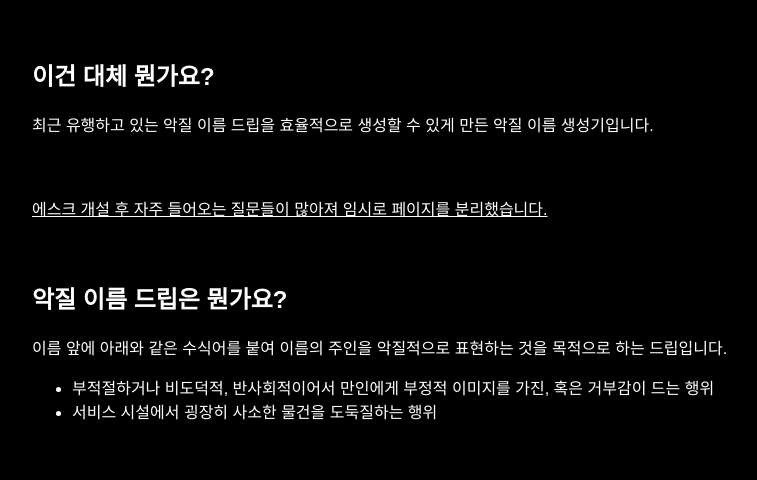
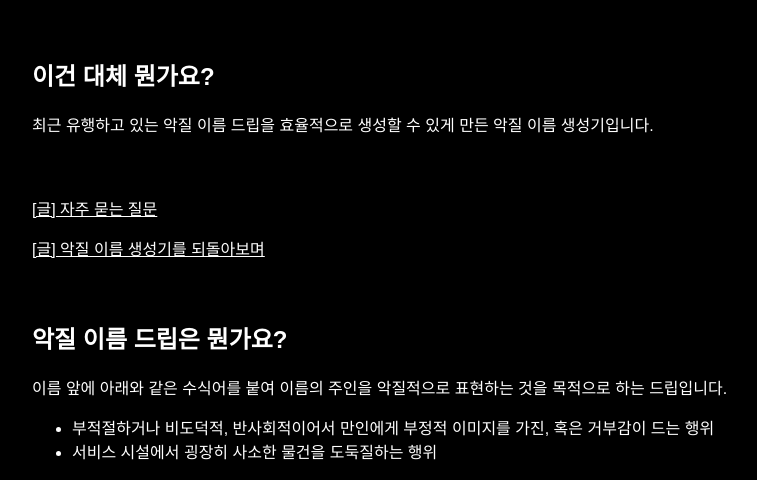
Before and after one commit to ShapeLayer/prefix-generator, a plain HTML site: page detail.html in a window 1280 px wide. Shown: the part 292-772 px from the top of the page, without its empty margins (108-865 px from the left). Drawn offline with Linux system fonts and the light colour scheme; a web font is replaced by a local one.

Commit message:
악질 이름 생성기를 되돌아보며 게시

```diff
--- a/detail.html
+++ b/detail.html
@@ -41,7 +41,8 @@
         <p>최근 유행하고 있는 악질 이름 드립을 효율적으로 생성할 수 있게 만든 악질 이름 생성기입니다.</p>
     </div>
     <div class="container">
-        <p><a href="https://github.com/kpjhg0124/prefix-generator/issues/16" target="_blank">에스크 개설 후 자주 들어오는 질문들이 많아져 임시로 페이지를 분리했습니다.</a></p>
+        <p><a href="https://github.com/kpjhg0124/prefix-generator/issues/16" target="_blank">[글] 자주 묻는 질문</a></p>
+        <p><a href="https://medium.com/@kpjhg0124/%EC%95%85%EC%A7%88-%EC%9D%B4%EB%A6%84-%EC%83%9D%EC%84%B1%EA%B8%B0%EB%A5%BC-%EB%90%98%EB%8F%8C%EC%95%84%EB%B3%B4%EB%A9%B0-c767523b5d06" target="_blank">[글] 악질 이름 생성기를 되돌아보며</a></p>
     </div>
     <div class="container">
         <h2>악질 이름 드립은 뭔가요?</h2>
```
Also changed, not shown: index.html (+0 -1 lines).
